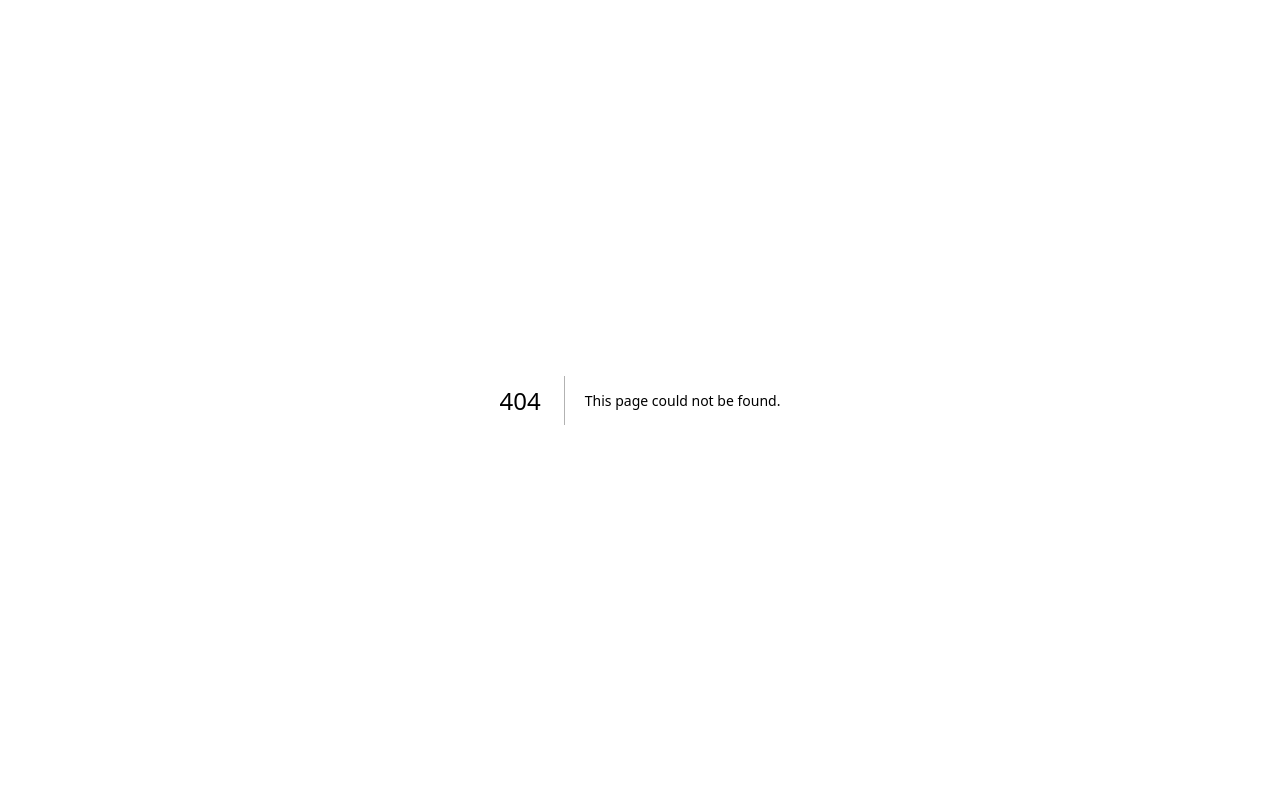
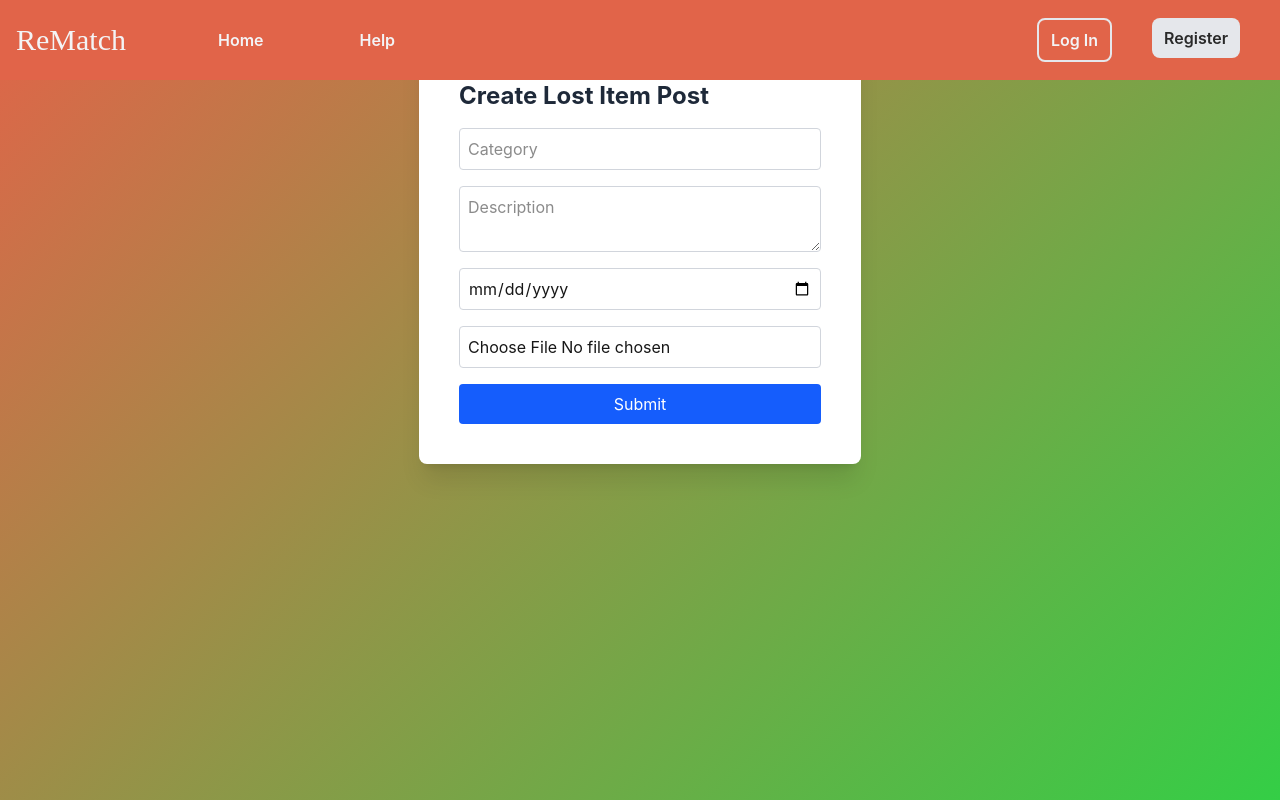
Before and after one commit to JonBabao/rematch, a Next.js app: page /dashboard/reportPost in a window 1280 px wide. Before the commit this address had no page. Built offline with nearby package versions, Linux system fonts and the light colour scheme; no server answers.

Commit message:
Add MainLayout to CreatePost

```diff
--- /dev/null
+++ b/src/app/dashboard/reportPost/page.tsx
@@ -0,0 +1,10 @@
+import CreatePost from '../../components/CreatePost';
+import MainLayout from '../../components/layouts/MainLayout'
+
+export default function HomePage() {
+    return(
+        <MainLayout>
+            <CreatePost />
+        </MainLayout>
+    );
+}
```
